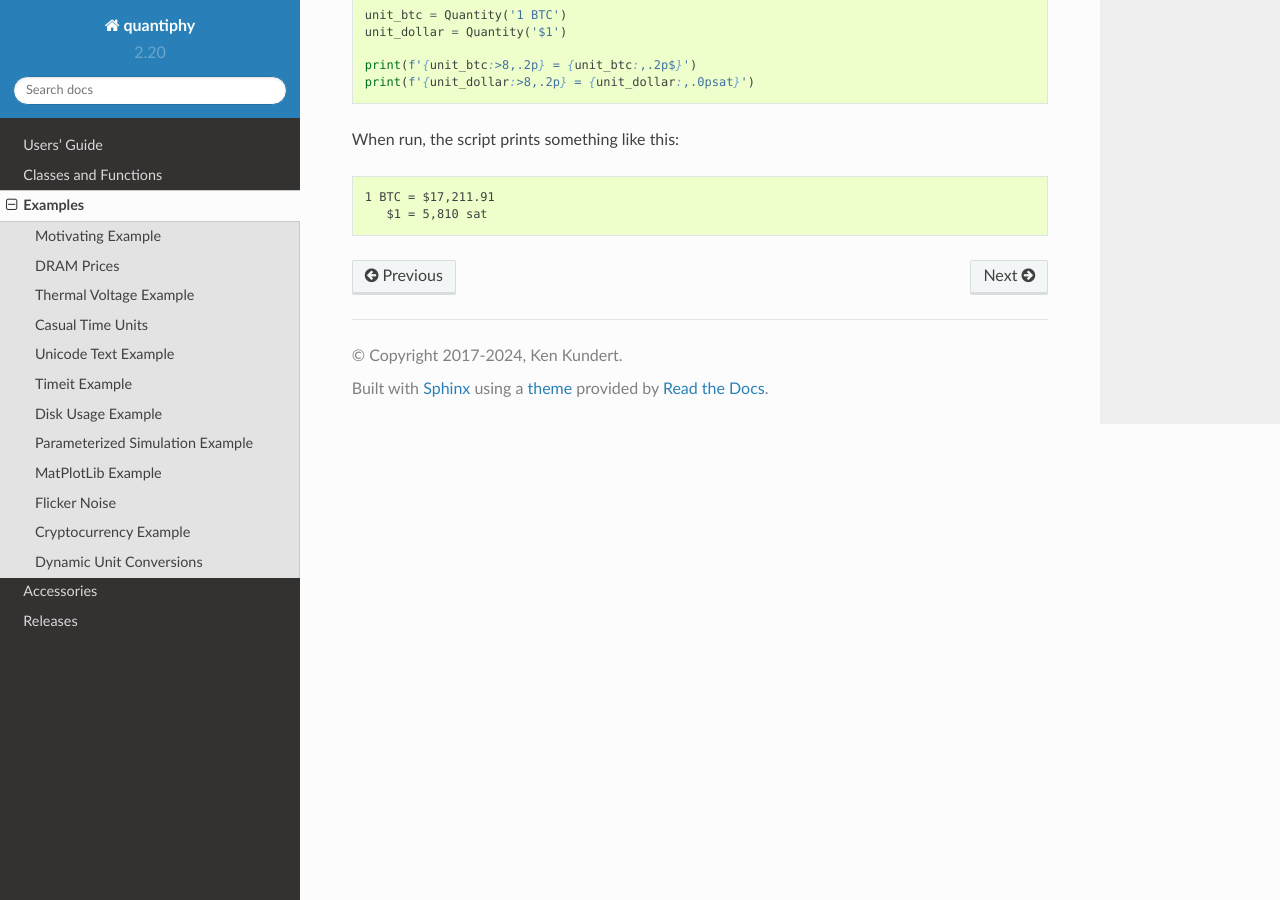
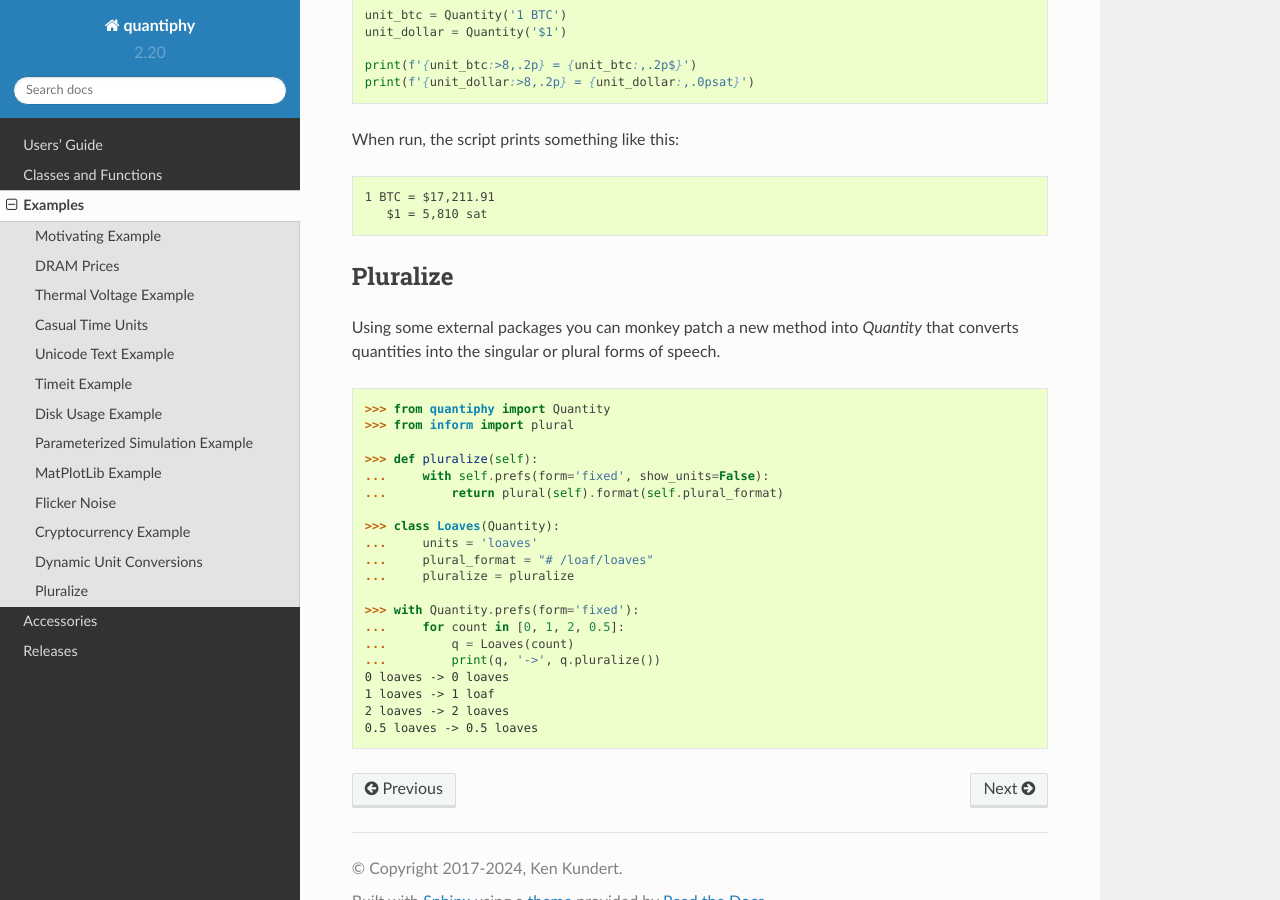
Before and after one commit to KenKundert/quantiphy, a Sphinx documentation site: the page built from doc/examples.rst, in a window 1280 px wide and 900 px high, scrolled down 17736 px. Built offline with Sphinx 7.4.7 and the Read the Docs theme 2.0.0, drawn with Linux system fonts in a browser that asks for light colours.

Commit message:
add pluralize example

```diff
--- a/doc/examples.rst
+++ b/doc/examples.rst
@@ -977,3 +977,39 @@ When run, the script prints something like this::
 
    1 BTC = $17,211.91
       $1 = 5,810 sat
+
+.. pluralize example {{{1
+.. _quantiphy pluralize example:
+
+Pluralize
+---------
+
+Using some external packages you can monkey patch a new method into *Quantity*
+that converts quantities into the singular or plural forms of speech.
+
+.. ignore:
+
+    >>> Quantity.set_prefs(spacer=' ')
+
+.. code-block:: python
+
+    >>> from quantiphy import Quantity
+    >>> from inform import plural
+
+    >>> def pluralize(self):
+    ...     with self.prefs(form='fixed', show_units=False):
+    ...         return plural(self).format(self.plural_format)
+
+    >>> class Loaves(Quantity):
+    ...     units = 'loaves'
+    ...     plural_format = "# /loaf/loaves"
+    ...     pluralize = pluralize
+
+    >>> with Quantity.prefs(form='fixed'):
+    ...     for count in [0, 1, 2, 0.5]:
+    ...         q = Loaves(count)
+    ...         print(q, '->', q.pluralize())
+    0 loaves -> 0 loaves
+    1 loaves -> 1 loaf
+    2 loaves -> 2 loaves
+    0.5 loaves -> 0.5 loaves
```
Also changed, not shown: 2 other files.
